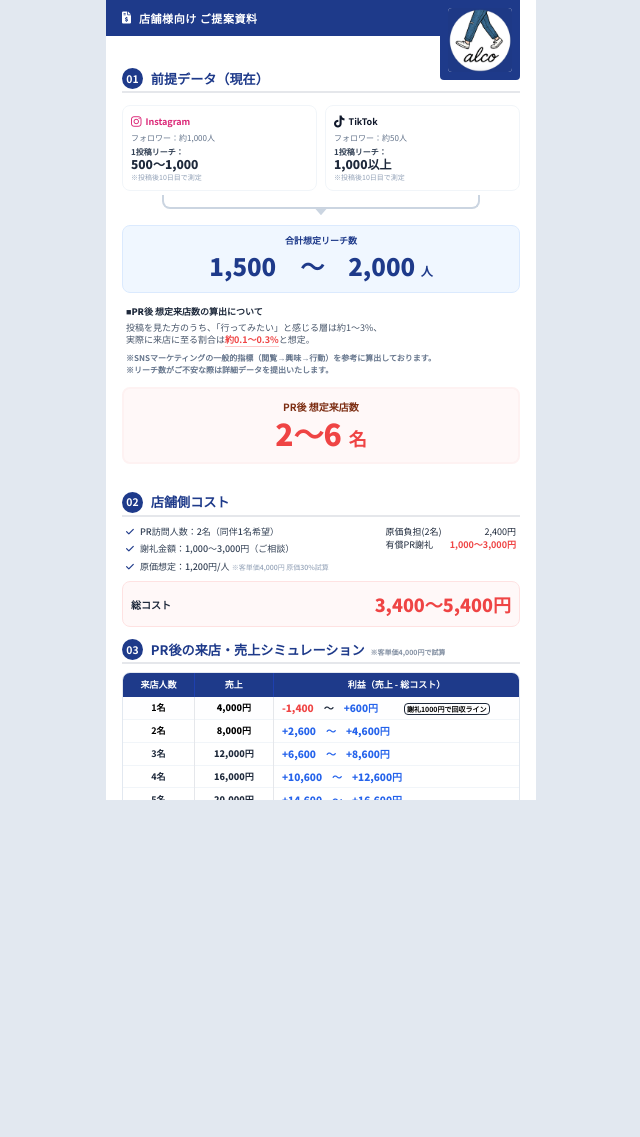
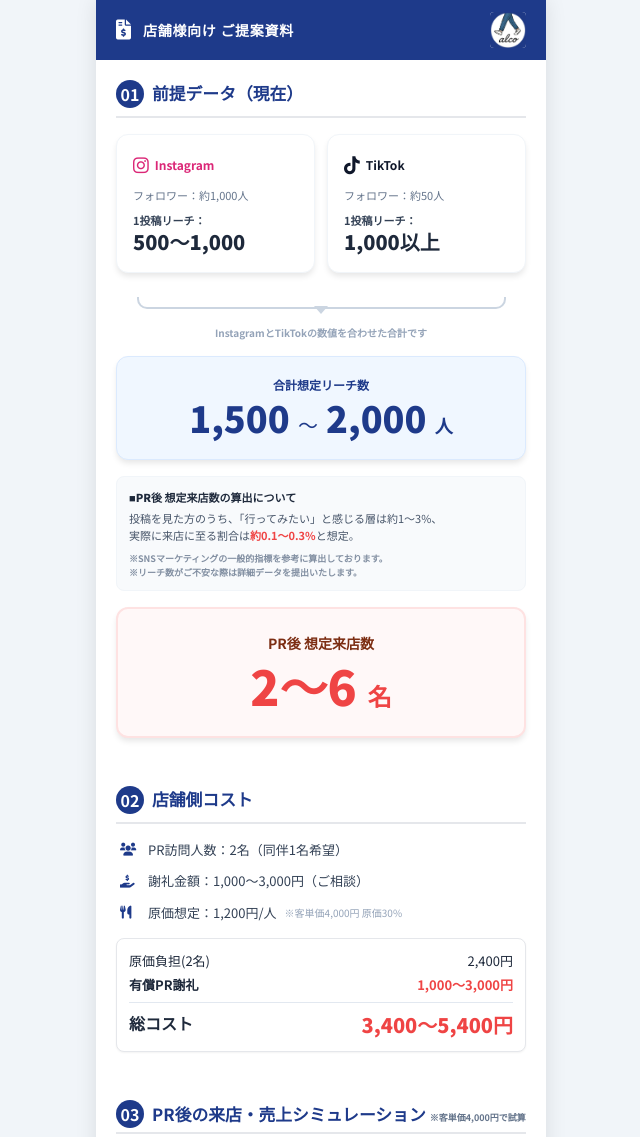
Before and after one commit to kansai-gurme-alco/2, a plain HTML site: page index.html in a window 1280 px wide. Shown: the top 1137 px of the page, without its empty margins (319-959 px from the left). Before the commit the page ends 800 px from the top, so only its background shows below. Drawn offline with nearby package versions, Linux system fonts and the light colour scheme.

Commit message:
Update index.html

```diff
--- a/index.html
+++ b/index.html
@@ -3,7 +3,7 @@
 <head>
     <meta charset="UTF-8">
     <meta name="viewport" content="width=device-width, initial-scale=1.0">
-    <title>店舗向けご提案資料 - スマホ縦長最終版</title>
+    <title>店舗向けご提案資料 - スマホ縦長版(9:16)</title>
     <script src="https://cdn.tailwindcss.com"></script>
     <link rel="preconnect" href="https://fonts.googleapis.com">
     <link rel="preconnect" href="https://fonts.gstatic.com" crossorigin>
@@ -12,113 +12,69 @@
     <style>
         body {
             font-family: 'Noto Sans JP', sans-serif;
-            background-color: #e2e8f0;
+            background-color: #f1f5f9;
+            margin: 0;
             display: flex;
             justify-content: center;
-            align-items: center;
+        }
+
+        .phone-container {
+            width: 100%;
+            max-width: 450px;
             min-height: 100vh;
-            margin: 0;
-        }
-        .slide-container {
-            width: 100vw;
-            max-width: 430px;
-            height: 100vh;
             background-color: white;
             display: flex;
             flex-direction: column;
-            overflow: hidden;
+            box-shadow: 0 0 20px rgba(0,0,0,0.1);
         }
+
         .bg-custom-blue { background-color: #1e3a8a; }
         .text-custom-blue { color: #1e3a8a; }
         .bg-light-blue { background-color: #f0f7ff; }
         .bg-light-red { background-color: #fff8f8; }
 
-        /* ヘッダーのレイアウト */
         .header-container {
-            position: relative;
-            background-color: transparent;
+            position: sticky;
+            top: 0;
+            z-index: 50;
+            height: 60px;
             display: flex;
             justify-content: space-between;
-            align-items: flex-start;
-            padding: 0;
-            overflow: visible;
-            height: 36px;
-        }
-
-        .header-left-bar {
+            align-items: center;
             background-color: #1e3a8a;
             color: white;
-            padding: 0 1rem;
-            display: flex;
-            align-items: center;
-            gap: 0.5rem;
-            height: 100%;
-            flex-grow: 1;
-        }
-
-        .header-right-box {
-            background-color: #1e3a8a;
-            width: 80px;
-            height: 80px;
-            display: flex;
-            justify-content: center;
-            align-items: center;
-            border-bottom-left-radius: 4px;
-            border-bottom-right-radius: 4px;
-            z-index: 10;
-            margin-right: 1rem;
+            padding: 0 1.25rem;
         }
 
         .header-image {
-            width: 64px;
-            height: 64px;
+            width: 36px;
+            height: 36px;
             object-fit: cover;
             border-radius: 4px;
             background-color: #fff;
         }
 
-        .profit-value {
-            display: inline-block;
-            white-space: nowrap;
-            min-width: 120px;
-            text-align: left;
-            font-size: 10px;
+        /* 見出しサイズの微調整 */
+        .section-title { font-size: 1.05rem !important; }
+        .section-tag { width: 1.75rem; height: 1.75rem; font-size: 1rem; }
+
+        .simulation-table td {
+            padding: 0.75rem 0.5rem;
         }
 
-        .simulation-table td {
-            padding-top: 0.2rem;
-            padding-bottom: 0.2rem;
-        }
-
-        .closing-text {
-            font-size: 0.95rem;
-            font-weight: 900;
-            color: #1e293b;
-            text-align: center;
-            letter-spacing: 0.02em;
-            width: 100%;
-            margin-top: 1.5rem;
-            padding-bottom: 2rem;
-            white-space: nowrap;
-        }
-
-        h2 { font-size: 0.82rem !important; }
-        .section-tag { width: 1.3rem; height: 1.3rem; font-size: 0.65rem; }
-
-        /* 中括弧（回転版）のデザイン */
         .brace-container {
             position: relative;
-            height: 14px;
-            width: 80%;
-            margin: 0 auto;
+            height: 12px;
+            width: 90%;
+            margin: 0.5rem auto;
             border-left: 2px solid #cbd5e1;
             border-right: 2px solid #cbd5e1;
             border-bottom: 2px solid #cbd5e1;
-            border-radius: 0 0 8px 8px;
+            border-radius: 0 0 10px 10px;
         }
         .brace-point {
             position: absolute;
-            bottom: -8px;
+            bottom: -7px;
             left: 50%;
             transform: translateX(-50%);
             width: 14px;
@@ -127,180 +83,191 @@
             clip-path: polygon(0% 0%, 100% 0%, 50% 100%);
         }
 
-        @media print {
-            body { background-color: white; }
-            .slide-container { box-shadow: none; height: auto; overflow: visible; }
+        .card-shadow {
+            box-shadow: 0 4px 6px -1px rgb(0 0 0 / 0.1);
+        }
+
+        .profit-value {
+            display: inline-block;
+            white-space: nowrap;
+            min-width: 130px;
+            text-align: left;
+            font-size: 12px;
         }
     </style>
 </head>
 <body>
 
-    <div class="slide-container">
-        <header class="header-container shrink-0">
-            <div class="header-left-bar">
-                <i class="fas fa-file-invoice-dollar text-xs"></i>
-                <h1 class="text-[11px] font-black tracking-wider uppercase">店舗様向け ご提案資料</h1>
+    <div class="phone-container">
+        <header class="header-container">
+            <div class="flex items-center gap-3">
+                <i class="fas fa-file-invoice-dollar text-xl"></i>
+                <h1 class="text-sm font-black tracking-wider uppercase">店舗様向け ご提案資料</h1>
             </div>
-
-            <div class="header-right-box">
-                <img src="image.jpg" alt="Icon" class="header-image" onerror="this.src='https://via.placeholder.com/64?text=ICON'">
-            </div>
+            <img src="image.jpg" alt="Icon" class="header-image" onerror="this.src='https://via.placeholder.com/64?text=ICON'">
         </header>
 
-        <div class="flex-1 p-4 flex flex-col gap-3 overflow-hidden overflow-y-auto pt-8 pb-12">
+        <main class="p-5 flex flex-col gap-8">
 
-            <div class="flex flex-col gap-2 shrink-0">
-                <div class="flex items-center gap-2 border-b-2 border-custom-blue pb-0.5 mb-1">
-                    <span class="bg-custom-blue text-white rounded-full section-tag flex items-center justify-center font-bold">01</span>
-                    <h2 class="font-bold text-custom-blue">前提データ（現在）</h2>
+            <!-- 01 前提データ -->
+            <section class="flex flex-col gap-4">
+                <div class="flex items-center gap-2 border-b-2 border-custom-blue pb-2">
+                    <span class="bg-custom-blue text-white rounded-full section-tag flex items-center justify-center font-bold shrink-0">01</span>
+                    <h2 class="font-bold text-custom-blue section-title">前提データ（現在）</h2>
                 </div>
 
-                <div class="grid grid-cols-2 gap-2">
-                    <div class="border rounded-lg p-2 bg-white border-slate-100">
-                        <div class="flex items-center gap-1 mb-0.5 text-pink-600">
-                            <i class="fab fa-instagram text-xs"></i>
-                            <span class="font-bold text-[9px]">Instagram</span>
+                <div class="grid grid-cols-2 gap-3">
+                    <div class="border rounded-xl p-4 bg-white card-shadow border-slate-100">
+                        <div class="flex items-center gap-1.5 mb-2 text-pink-600">
+                            <i class="fab fa-instagram text-lg"></i>
+                            <span class="font-bold text-xs">Instagram</span>
                         </div>
-                        <p class="text-[8px] text-slate-500">フォロワー：約1,000人</p>
-                        <p class="text-[8px] font-bold text-slate-700 mt-0.5">1投稿リーチ：</p>
-                        <p class="text-[12px] font-black text-slate-800 leading-none">500〜1,000</p>
-                        <p class="text-[7px] text-slate-400 mt-0.5">※投稿後10日目で測定</p>
+                        <p class="text-[11px] text-slate-500">フォロワー：約1,000人</p>
+                        <div class="mt-2">
+                            <p class="text-[11px] font-bold text-slate-700">1投稿リーチ：</p>
+                            <p class="text-xl font-black text-slate-800">500〜1,000</p>
+                        </div>
                     </div>
-                    <div class="border rounded-lg p-2 bg-white border-slate-100">
-                        <div class="flex items-center gap-1 mb-0.5 text-slate-900">
-                            <i class="fab fa-tiktok text-xs"></i>
-                            <span class="font-bold text-[9px]">TikTok</span>
+                    <div class="border rounded-xl p-4 bg-white card-shadow border-slate-100">
+                        <div class="flex items-center gap-1.5 mb-2 text-slate-900">
+                            <i class="fab fa-tiktok text-lg"></i>
+                            <span class="font-bold text-xs">TikTok</span>
                         </div>
-                        <p class="text-[8px] text-slate-500">フォロワー：約50人</p>
-                        <p class="text-[8px] font-bold text-slate-700 mt-0.5">1投稿リーチ：</p>
-                        <p class="text-[12px] font-black text-slate-800 leading-none">1,000以上</p>
-                        <p class="text-[7px] text-slate-400 mt-0.5">※投稿後10日目で測定</p>
+                        <p class="text-[11px] text-slate-500">フォロワー：約50人</p>
+                        <div class="mt-2">
+                            <p class="text-[11px] font-bold text-slate-700">1投稿リーチ：</p>
+                            <p class="text-xl font-black text-slate-800">1,000以上</p>
+                        </div>
                     </div>
                 </div>
 
-                <!-- 合算を示すコネクタエリア -->
-                <div class="flex flex-col items-center -mt-1 mb-1">
+                <div class="flex flex-col items-center">
                     <div class="brace-container">
                         <div class="brace-point"></div>
                     </div>
+                    <p class="text-[10px] text-slate-400 font-bold mt-2">InstagramとTikTokの数値を合わせた合計です</p>
                 </div>
 
-                <div class="bg-light-blue rounded-lg py-2 text-center border border-blue-100 my-1">
-                    <p class="text-custom-blue font-bold text-[9px]">合計想定リーチ数</p>
-                    <div class="text-2xl font-black text-custom-blue py-0.5">
-                        1,500&emsp;〜&emsp;2,000 <span class="text-xs">人</span>
+                <div class="bg-light-blue rounded-xl py-5 text-center border border-blue-100 card-shadow">
+                    <p class="text-custom-blue font-bold text-xs mb-1">合計想定リーチ数</p>
+                    <div class="text-4xl font-black text-custom-blue">
+                        1,500 <span class="text-xl font-medium">〜</span> 2,000 <span class="text-lg">人</span>
                     </div>
                 </div>
 
-                <div class="text-[9px] px-1 mb-1">
+                <div class="text-[11px] bg-slate-50 p-3 rounded-lg border border-slate-100">
                     <p class="font-black text-slate-800 mb-1">■PR後 想定来店数の算出について</p>
-                    <p class="text-slate-600 leading-tight">
+                    <p class="text-slate-600 leading-relaxed">
                         投稿を見た方のうち、「行ってみたい」と感じる層は約1〜3%、<br>
-                        実際に来店に至る割合は<span class="text-red-500 font-bold border-b border-red-200">約0.1〜0.3%</span>と想定。
+                        実際に来店に至る割合は<span class="text-red-500 font-bold">約0.1〜0.3%</span>と想定。
                     </p>
-                    <div class="mt-2 space-y-0.5">
-                        <p class="text-[8px] text-slate-500 font-bold leading-tight">※SNSマーケティングの一般的指標（閲覧→興味→行動）を参考に算出しております。</p>
-                        <p class="text-[8px] text-slate-500 font-bold leading-tight">※リーチ数がご不安な際は詳細データを提出いたします。</p>
+                    <div class="mt-2 space-y-0.5 opacity-80">
+                        <p class="text-[9px] text-slate-500 font-bold leading-tight text-justify">※SNSマーケティングの一般的指標を参考に算出しております。</p>
+                        <p class="text-[9px] text-slate-500 font-bold leading-tight text-justify">※リーチ数がご不安な際は詳細データを提出いたします。</p>
                     </div>
                 </div>
 
-                <div class="border-2 border-red-50 rounded-lg py-2.5 text-center bg-light-red mb-4">
-                    <p class="text-[10px] font-bold text-orange-900">PR後 想定来店数</p>
-                    <div class="text-3xl font-black text-red-500 leading-none mt-1">2〜6 <span class="text-lg">名</span></div>
-                </div>
-            </div>
-
-            <section class="shrink-0 flex flex-col gap-2">
-                <div class="flex items-center gap-2 border-b-2 border-custom-blue pb-0.5">
-                    <span class="bg-custom-blue text-white rounded-full section-tag flex items-center justify-center font-bold">02</span>
-                    <h2 class="font-bold text-custom-blue">店舗側コスト</h2>
-                </div>
-                <div class="flex justify-between text-[9px] px-1">
-                    <div class="space-y-1 text-slate-700 font-medium">
-                        <p><i class="fas fa-check text-custom-blue mr-1"></i> PR訪問人数：2名（同伴1名希望）</p>
-                        <p><i class="fas fa-check text-custom-blue mr-1"></i> 謝礼金額：1,000〜3,000円（ご相談）</p>
-                        <p><i class="fas fa-check text-custom-blue mr-1"></i> 原価想定：1,200円/人 <span class="text-[7px] text-slate-400">※客単価4,000円 原価30%試算</span></p>
-                    </div>
-                    <div class="text-slate-800 space-y-1 shrink-0 ml-4">
-                        <div class="grid grid-cols-[auto_1fr] gap-x-2">
-                            <span class="whitespace-nowrap">原価負担(2名)</span>
-                            <span class="text-right">2,400円</span>
-                            <span class="whitespace-nowrap">有償PR謝礼</span>
-                            <span class="text-right text-red-500 font-bold">1,000〜3,000円</span>
-                        </div>
-                    </div>
-                </div>
-                <div class="bg-light-red rounded-lg p-2 flex justify-between items-center border border-red-100">
-                    <span class="text-[10px] font-black text-slate-800">総コスト</span>
-                    <span class="text-lg font-black text-red-500">3,400〜5,400円</span>
+                <div class="border-2 border-red-100 rounded-xl py-6 text-center bg-light-red card-shadow">
+                    <p class="text-sm font-bold text-orange-900">PR後 想定来店数</p>
+                    <div class="text-5xl font-black text-red-500 mt-2">2〜6 <span class="text-2xl font-bold">名</span></div>
                 </div>
             </section>
 
-            <section class="flex flex-col gap-2 shrink-0">
-                <div class="flex items-center gap-2 border-b-2 border-custom-blue pb-0.5">
-                    <span class="bg-custom-blue text-white rounded-full section-tag flex items-center justify-center font-bold">03</span>
-                    <div class="flex items-baseline gap-1.5 overflow-hidden">
-                        <h2 class="font-bold text-custom-blue whitespace-nowrap">PR後の来店・売上シミュレーション</h2>
-                        <span class="text-[7px] text-slate-500 font-bold whitespace-nowrap opacity-80">※客単価4,000円で試算</span>
+            <!-- 02 店舗側コスト -->
+            <section class="flex flex-col gap-4 pt-4">
+                <div class="flex items-center gap-2 border-b-2 border-custom-blue pb-2">
+                    <span class="bg-custom-blue text-white rounded-full section-tag flex items-center justify-center font-bold shrink-0">02</span>
+                    <h2 class="font-bold text-custom-blue section-title">店舗側コスト</h2>
+                </div>
+
+                <div class="space-y-3 text-[13px] text-slate-700 px-1">
+                    <p class="flex items-center gap-2"><i class="fas fa-users text-custom-blue w-5"></i> PR訪問人数：2名（同伴1名希望）</p>
+                    <p class="flex items-center gap-2"><i class="fas fa-hand-holding-usd text-custom-blue w-5"></i> 謝礼金額：1,000〜3,000円（ご相談）</p>
+                    <p class="flex items-center gap-2"><i class="fas fa-utensils text-custom-blue w-5"></i> 原価想定：1,200円/人 <span class="text-[10px] text-slate-400">※客単価4,000円 原価30%</span></p>
+                </div>
+
+                <div class="bg-white border rounded-lg p-3 text-slate-800 shadow-sm w-full min-w-[200px]">
+                    <div class="grid grid-cols-2 gap-x-4 gap-y-1 text-[13px]">
+                        <span>原価負担(2名)</span><span class="text-right">2,400円</span>
+                        <span class="font-bold">有償PR謝礼</span><span class="text-right text-red-500 font-bold">1,000〜3,000円</span>
+                        <hr class="col-span-2 my-1 border-slate-200">
+                        <span class="font-black text-base">総コスト</span><span class="text-right text-red-500 font-black text-xl">3,400〜5,400円</span>
+                    </div>
+                </div>
+            </section>
+
+            <!-- 03 シミュレーション -->
+            <section class="flex flex-col gap-4 pt-4">
+                <!-- 修正：見出し部分を横並びにするために flex-wrap を使用せず、サイズを調整 -->
+                <div class="flex items-center gap-2 border-b-2 border-custom-blue pb-1 whitespace-nowrap overflow-hidden">
+                    <span class="bg-custom-blue text-white rounded-full section-tag flex items-center justify-center font-bold shrink-0">03</span>
+                    <div class="flex items-baseline gap-1">
+                        <h2 class="font-bold text-custom-blue section-title">PR後の来店・売上シミュレーション</h2>
+                        <span class="text-[9px] text-slate-500 font-bold shrink-0">※客単価4,000円で試算</span>
                     </div>
                 </div>
 
-                <div class="overflow-hidden rounded-lg border border-slate-200 shrink-0">
-                    <table class="w-full text-[9px] simulation-table">
+                <div class="overflow-x-auto rounded-lg border border-slate-200 card-shadow">
+                    <table class="w-full text-[11px] simulation-table min-w-[320px]">
                         <thead class="bg-custom-blue text-white text-center">
-                            <tr class="h-6">
-                                <th class="border-r border-blue-800 w-[18%]">来店人数</th>
+                            <tr class="h-10">
+                                <th class="border-r border-blue-800 w-[20%]">来店人数</th>
                                 <th class="border-r border-blue-800 w-[20%]">売上</th>
                                 <th>利益（売上 - 総コスト）</th>
                             </tr>
                         </thead>
                         <tbody class="bg-white">
-                            <tr class="border-b border-slate-100 text-center bg-blue-50/10">
+                            <tr class="border-b border-slate-100 text-center bg-blue-50/20">
                                 <td class="font-bold border-r">1名</td>
                                 <td class="border-r font-black">4,000円</td>
-                                <td class="text-left pl-2">
-                                    <span class="profit-value font-black text-slate-800"><span class="text-red-500">-1,400</span>&emsp;〜&emsp;<span class="text-blue-600">+600円</span></span>
-                                    <span class="text-[7px] border border-slate-800 px-0.5 rounded font-bold align-middle whitespace-nowrap">謝礼1000円で回収ライン</span>
+                                <td class="text-left pl-4 py-3">
+                                    <span class="profit-value font-black text-slate-800"><span class="text-red-500">-1,400</span> 〜 <span class="text-blue-600">+600円</span></span><br>
+                                    <span class="text-[9px] border border-slate-800 px-1 rounded font-bold align-middle inline-block mt-1">謝礼1,000円で回収ライン</span>
                                 </td>
                             </tr>
                             <tr class="border-b border-slate-100 text-center">
                                 <td class="font-bold border-r">2名</td>
                                 <td class="border-r font-black">8,000円</td>
-                                <td class="text-left pl-2">
-                                    <span class="profit-value font-black text-blue-600">+2,600&emsp;〜&emsp;+4,600円</span>
+                                <td class="text-left pl-4 py-3">
+                                    <span class="profit-value font-black text-blue-600">+2,600 〜 +4,600円</span><br>
+                                    <span class="text-[9px] text-blue-600 font-bold inline-block mt-1">★黒字化ライン</span>
                                 </td>
                             </tr>
-                            <tr class="border-b border-slate-100 text-blue-600 font-black text-center">
-                                <td class="border-r text-slate-800 font-bold">3名</td><td class="border-r text-slate-800">12,000円</td>
-                                <td class="text-left pl-2"><span class="profit-value">+6,600&emsp;〜&emsp;+8,600円</span></td>
+                            <tr class="border-b border-slate-100 text-center">
+                                <td class="font-bold border-r text-slate-800">4名</td>
+                                <td class="border-r text-slate-800 font-black">16,000円</td>
+                                <td class="text-left pl-4 py-3">
+                                    <span class="profit-value font-black text-blue-600">+10,600 〜 +12,600円</span>
+                                </td>
                             </tr>
-                            <tr class="border-b border-slate-100 text-blue-600 font-black text-center">
-                                <td class="border-r text-slate-800 font-bold">4名</td><td class="border-r text-slate-800">16,000円</td>
-                                <td class="text-left pl-2"><span class="profit-value">+10,600&emsp;〜&emsp;+12,600円</span></td>
-                            </tr>
-                            <tr class="border-b border-slate-100 text-blue-600 font-black text-center">
-                                <td class="border-r text-slate-800 font-bold">5名</td><td class="border-r text-slate-800">20,000円</td>
-                                <td class="text-left pl-2"><span class="profit-value">+14,600&emsp;〜&emsp;+16,600円</span></td>
-                            </tr>
-                            <tr class="bg-blue-50/30 text-blue-600 font-black text-center">
-                                <td class="border-r text-slate-800 font-bold">6名</td><td class="border-r text-slate-800">24,000円</td>
-                                <td class="text-left pl-2"><span class="profit-value">+18,600&emsp;〜&emsp;+20,600円</span></td>
+                            <tr class="bg-blue-50/30 text-center">
+                                <td class="font-bold border-r text-slate-800">6名</td>
+                                <td class="border-r text-slate-800 font-black">24,000円</td>
+                                <td class="text-left pl-4 py-3">
+                                    <span class="profit-value font-black text-blue-600">+18,600 〜 +20,600円</span>
+                                </td>
                             </tr>
                         </tbody>
                     </table>
                 </div>
 
-                <div class="bg-light-blue p-2.5 rounded-lg border border-blue-100 text-[8.5px] leading-relaxed">
-                    <p class="mb-0.5">・PR後想定来店数を基に2名の来店で黒字化となる想定で試算しております。</p>
-                    <p class="mb-0.5 text-slate-800">・謝礼1000円の場合、来店1名でコスト回収の想定です。</p>
-                    <p>・想定上限の6名来店時は、投下コストに対し高い費用対効果が期待出来る見込みです。</p>
+                <div class="bg-light-blue p-4 rounded-xl border border-blue-100 text-[11px] leading-relaxed flex flex-col gap-2 card-shadow">
+                    <p class="flex gap-1"><span>・</span>PR後想定来店数を基に2名の来店で黒字化となる想定で試算</p>
+                    <p class="flex gap-1"><span>・</span>謝礼1,000円の場合、来店1名でコスト回収の想定です。</p>
+                    <p class="flex gap-1"><span>・</span>6名来店時は、高い費用対効果が期待出来る見込みです。</p>
                 </div>
 
-                <div class="closing-text">
-                    何卒、ご検討のほどよろしくお願い申し上げます。
+                <div class="py-10 text-center">
+                    <p class="text-lg font-black text-slate-800">
+                        何卒、ご検討のほど<br>よろしくお願い申し上げます。
+                    </p>
                 </div>
             </section>
-        </div>
+        </main>
+
+        <footer class="mt-auto bg-slate-50 border-t border-slate-100 p-4 text-center">
+            <p class="text-[10px] text-slate-400 font-medium">© 2024 PR Simulation Report</p>
+        </footer>
     </div>
 </body>
 </html>
```
